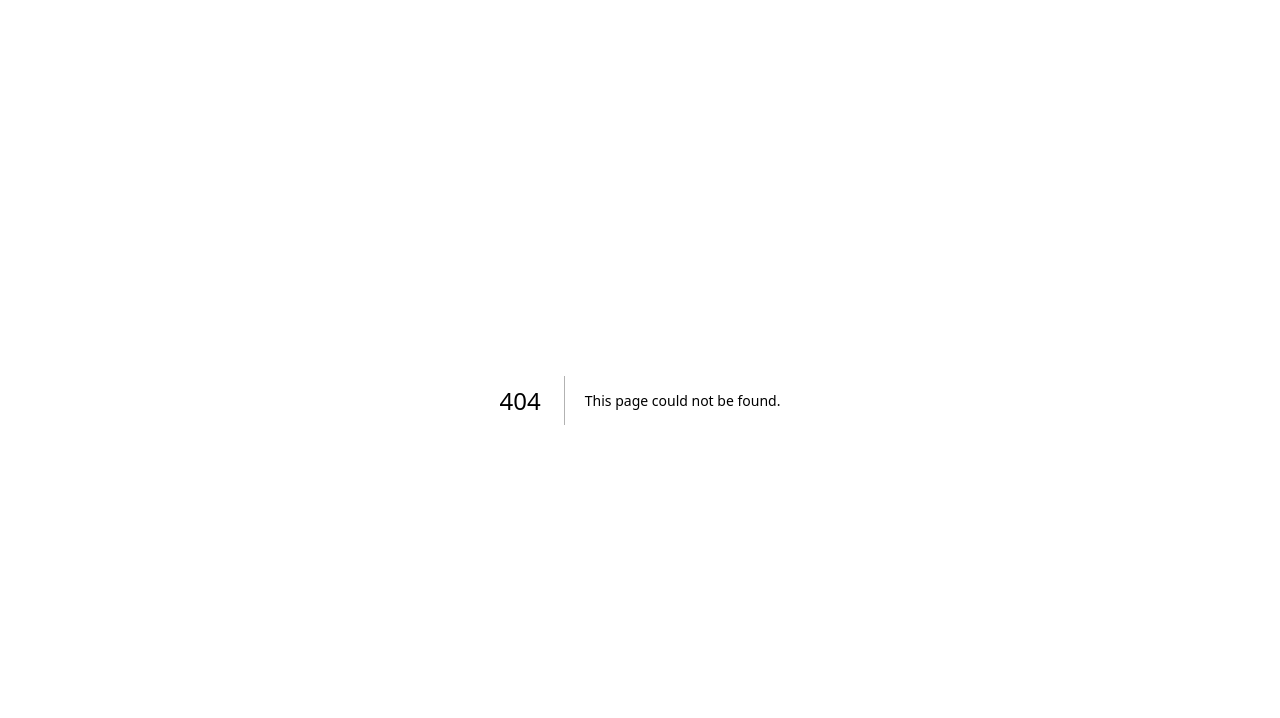
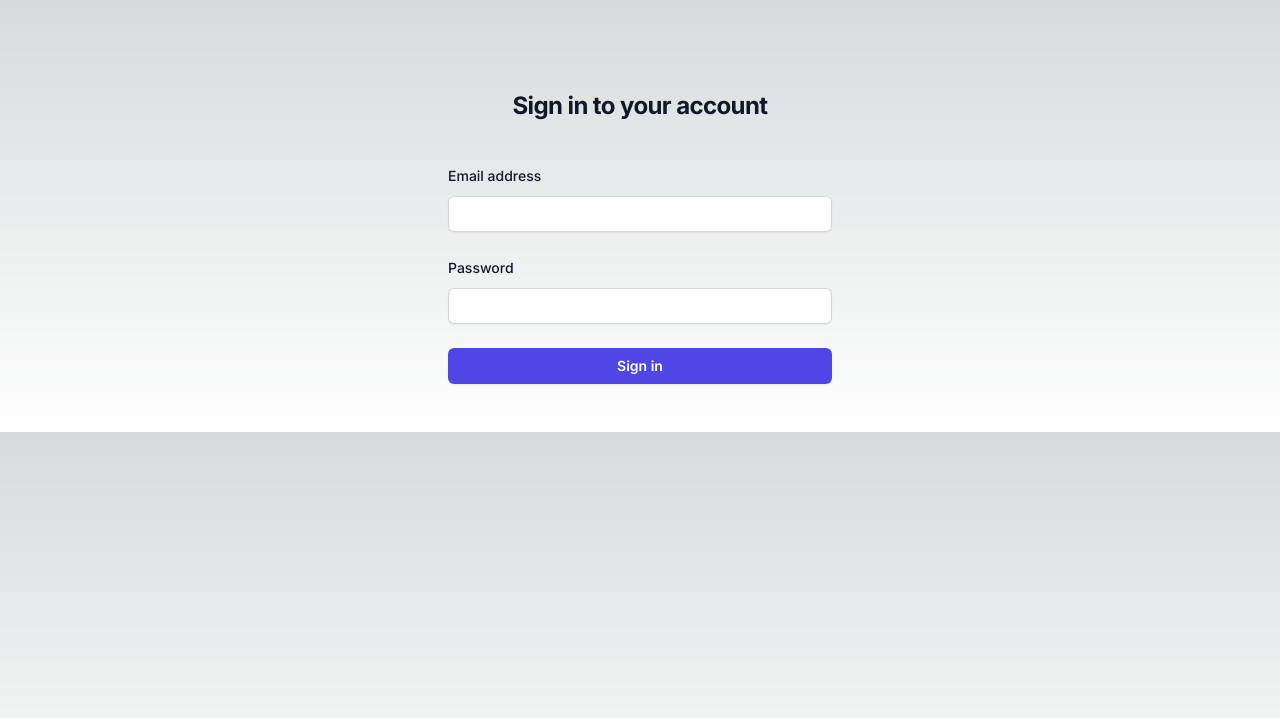
Before and after one commit to Moefedaily/Brief-AgenceDeVoyage, a Next.js app: page /login in a window 1280 px wide. Before the commit this address had no page. Shown: the top 718 px of the page. Built offline with nearby package versions, Linux system fonts and the light colour scheme.

Commit message:
Login->User

```diff
--- /dev/null
+++ b/src/app/login/page.tsx
@@ -0,0 +1,90 @@
+'use client'
+import { useState } from 'react'
+import { useRouter } from 'next/navigation'
+import axios from 'axios'
+
+export default function Login (){
+    const [email, setEmail] = useState('')
+    const [password, setPassword] = useState('')
+    const [errorMessage, setErrorMessage] = useState('')
+    const router = useRouter()
+
+    const handleLogin = async () => {
+        try {
+            const response = await axios.post('http://localhost:8000/user/login', {
+                email,
+                password,
+            })
+            const { token } = response.data
+            localStorage.setItem('token', token) // save the token in local storage of the browser
+            router.push('/user/dashboard')
+        } catch (error) {
+            console.error('Login failed:', error)
+            setErrorMessage('Invalid username or password')
+        }
+    }
+
+    return (
+        <div className="flex min-h-full flex-col justify-center px-6 py-12 lg:px-8">
+            <div className="sm:mx-auto sm:w-full sm:max-w-sm">
+                <h2 className="mt-10 text-center text-2xl font-bold leading-9 tracking-tight text-gray-900">
+                    Sign in to your account
+                </h2>
+            </div>
+
+            <div className="mt-10 sm:mx-auto sm:w-full sm:max-w-sm">
+            {errorMessage && (
+                    <div className="bg-red-100 border border-red-400 text-red-700 px-4 py-3 rounded mb-4">
+                        {errorMessage}
+                    </div>
+                )}
+                <div className="space-y-6">
+                    <div>
+                        <label className="block text-sm font-medium leading-6 text-gray-900">
+                            Email address
+                        </label>
+                        <div className="mt-2">
+                            <input
+                                id="email"
+                                name="email"
+                                type="email"
+                                required
+                                className="block w-full rounded-md border-0 py-1.5 text-gray-900 shadow-sm ring-1 ring-inset ring-gray-300 placeholder:text-gray-400 focus:ring-2 focus:ring-inset focus:ring-indigo-600 sm:text-sm sm:leading-6 indent-3"
+                                onChange={(e) => setEmail(e.target.value)}
+                            />
+                        </div>
+                    </div>
+
+                    <div>
+                        <div className="flex items-center justify-between">
+                            <label className="block text-sm font-medium leading-6 text-gray-900">
+                                Password
+                            </label>
+                            <div className="text-sm">
+                            </div>
+                        </div>
+                        <div className="mt-2">
+                            <input
+                                id="password"
+                                name="password"
+                                type="password"
+                                required
+                                className="block w-full rounded-md border-0 py-1.5 text-gray-900 shadow-sm ring-1 ring-inset ring-gray-300 placeholder:text-gray-400 focus:ring-2 focus:ring-inset focus:ring-indigo-600 sm:text-sm sm:leading-6 indent-3"
+                                onChange={(e) => setPassword(e.target.value)}
+                            />
+                        </div>
+                    </div>
+
+                    <div>
+                        <button
+                            className="flex w-full justify-center rounded-md bg-indigo-600 px-3 py-1.5 text-sm font-semibold leading-6 text-white shadow-sm hover:bg-indigo-500 focus-visible:outline focus-visible:outline-2 focus-visible:outline-offset-2 focus-visible:outline-indigo-600"
+                            onClick={handleLogin}
+                        >
+                            Sign in
+                        </button>
+                    </div>
+                </div>
+            </div>
+        </div>
+    )
+}
--- /dev/null
+++ b/src/app/user/dashboard/page.tsx
@@ -0,0 +1,21 @@
+'use client';
+
+import { useEffect } from 'react';
+import { useRouter } from 'next/navigation';
+
+export default function Page() {
+  const router = useRouter();
+
+  useEffect(() => {
+    const token = localStorage.getItem('token');
+    if (!token) {
+      router.push('/user/login');
+    }
+  }, []);
+
+  return (
+    <div>
+      <h1>Dashboard</h1>
+    </div>
+  );
+}
--- /dev/null
+++ b/src/app/user/page.tsx
@@ -0,0 +1,30 @@
+
+'use client'
+import { useState, useEffect } from 'react';
+import axios from 'axios';
+
+const UsersPage = () => {
+  const [users, setUsers] = useState([]);
+
+  useEffect(() => {
+    fetchUsers();
+  }, []);
+
+  const fetchUsers = async () => {
+    try {
+      const response = await axios.get('http://localhost:8000/users');
+      setUsers(response.data);
+    } catch (error) {
+      console.error('You Dumb *** nigga!! there were errors while you fetching :', error);
+    }
+  };
+
+  return (
+    <div>
+      <h1>Users</h1>
+
+    </div>
+  );
+};
+
+export default UsersPage;
```
Also changed, not shown: package.json (+5 -4 lines), 1 other file (tests, documents, lock files or other folders).
